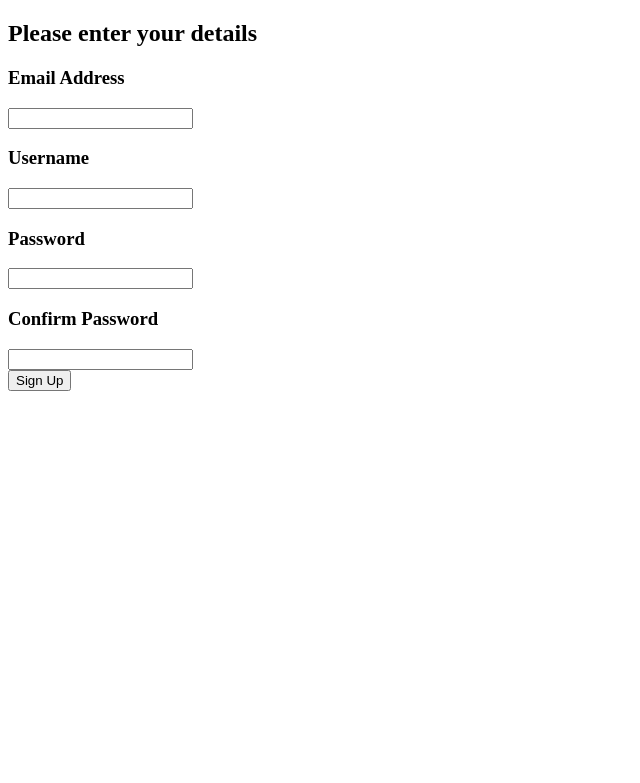
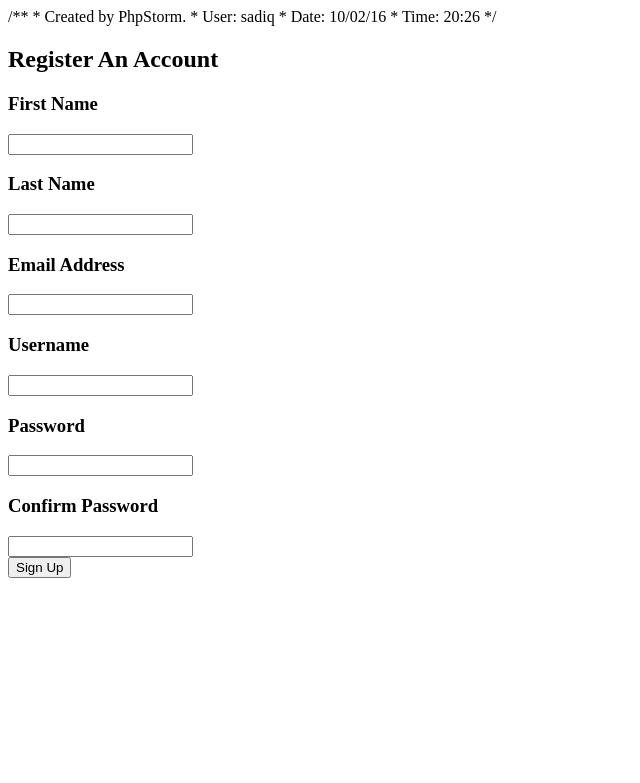
Before and after one commit to a-pradhan/auction_site, a PHP site: page /public/sign_up.php in a window 1280 px wide. Shown: the top 783 px of the page, without its empty margins (0-640 px from the left). Run offline with PHP 8.4, Linux system fonts and the light colour scheme.

Commit message:
Implemented basic sign up form processing
1. Insert query does not currently work as db schema requires no null values
2. [TODO] Entry validation
3. [TODO] Display errors to user

```diff
--- /dev/null
+++ b/src/includes/general_functions.php
@@ -0,0 +1,49 @@
+<?php
+
+// redirects user to specified location
+function redirect_to($new_location)
+{
+    header("Location: " . $new_location);
+    exit;
+}
+
+// escapes characters that may interfere with SQL queries
+function mysql_prep($string)
+{
+    global $connection;
+
+    $escaped_string = mysqli_real_escape_string($connection, $string);
+    return $escaped_string;
+}
+
+// creates a pseudo-random salt to be used for password generation
+function generate_salt($length)
+{
+    // Not 100% unique, not 100% random, but good enough for a salt
+    // MD5 returns 32 characters
+    $unique_random_string = md5(uniqid(mt_srand(), true));
+
+    // Valid characters for a salt are [a-zA-Z0-9./]
+    $base64_string = base64_encode($unique_random_string);
+
+    // But not '+' which is valid in base64 encoding
+    $modified_base64_string = str_replace('+', '.', $base64_string);
+
+    // Truncate string to the correct length
+    $salt = substr($modified_base64_string, 0, $length);
+    return $salt;
+}
+
+// encrypts the password using a randomly generated salt
+function password_encrypt($password)
+{
+    $hash_format = "$2y$10$"; // Tells PHP to use Blowfish with a "cost" of 10.
+    $salt_length = 22; // Blowfish salts should be 22-characters or more
+    $salt = generate_salt($salt_length); // generate a random salt
+    $format_and_salt = $hash_format . $salt;
+    $hash = crypt($password, $format_and_salt);
+    return $hash;
+}
+
+
+?>
--- /dev/null
+++ b/src/includes/session.php
@@ -0,0 +1,29 @@
+<?php
+
+session_start();
+
+function message() {
+    if (isset($_SESSION["message"])) {
+        $output = "<div class=\"message\">";
+        $output .= htmlentities($_SESSION["message"]);
+        $output .= "</div>";
+
+        // clear message after use
+        $_SESSION["message"] = null;
+
+        return $output;
+    }
+}
+
+function errors() {
+    if (isset($_SESSION["errors"])) {
+        $errors = $_SESSION["errors"];
+
+        // clear message after use
+        $_SESSION["errors"] = null;
+
+        return $errors;
+    }
+}
+
+?>
--- /dev/null
+++ b/src/includes/validation_functions.php
@@ -0,0 +1,7 @@
+<?php
+/**
+ * Created by PhpStorm.
+ * User: aditya
+ * Date: 19/02/16
+ * Time: 16:08
+ */
--- a/src/public/sign_up.php
+++ b/src/public/sign_up.php
@@ -1,15 +1,57 @@
+<?php require_once("../includes/session.php"); ?>
+<?php require_once("../includes/db_connection.php"); ?>
+<?php require_once("../includes/general_functions.php"); ?>
+<?php require_once("../includes/validation_functions.php"); ?>
 <?php
-/**
- * Created by PhpStorm.
- * User: root
- * Date: 12/02/16
- * Time: 16:35
- */
+// initialize variables we may want to redisplay if the user has previously made entry errors
+$userName = "";
+$fName = "";
+$lName = "";
+$userEmail = "";
 
-// establish database connection - move to includes function later on
+if (isset($_POST["submit"])) {
+
+    // process the form
+
+    // carry out form validations
+
+    // ensure no fields are empty
+
+    // ensure passwords match
+
+    if (empty($errors)) {
 
 
-?>
+        // set variables for SQL insert query
+        $userName = mysql_prep($_POST["username"]);
+        $fName = mysql_prep($_POST["first_name"]);
+        $lName = mysql_prep($_POST["last_name"]);
+        $password = password_encrypt($_POST["password"]);
+        $userEmail = mysql_prep($_POST["email"]);
+
+        $query = "INSERT INTO User (";
+        $query .= "userName, fName, lName, userPassword, userEmail";
+        $query .= ") VALUES (";
+        $query .= "'{$userName}', '{$fName}, '{$lName}', '{$password}', '{$userEmail}'";
+        $query .= ")";
+        $result = mysqli_query($connection, $query);
+
+        if ($result) {
+            // Success
+            $_SESSION["message"] = "Welcome .";
+            // TODO change to user's home page. Need to store user id as well
+            redirect_to("../index.php");
+        } else {
+            // Failure
+            $message = "Failed to create account. Please try again.";
+            // TODO redirect user to login screen
+            redirect_to("home_page.php");
+        }
+
+    }
+
+
+} ?>
 
 <!DOCTYPE html>
 <html>
@@ -17,18 +59,25 @@
     <title>Sign Up</title>
 </head>
 <body>
-
 <div class="formContainer">
-    <h2 class="formHeader">Please enter your details</h2>
-    <form class="signupForm" action="create_subject.php" method="post">
+    <h2 class="formHeader">Register An Account</h2>
+    <form class="SignupForm" action="sign_up.php" method="post">
+        <div>
+            <h3>First Name</h3>
+            <input type="text" name="first_name" value="<?php echo htmlentities($fName); ?>"/>
+        </div>
+        <div>
+            <h3>Last Name</h3>
+            <input type="text" name="last_name" value="<?php echo htmlentities($lName); ?>"/>
+        </div>
         <div>
             <h3>Email Address</h3>
-            <input type="text" name="email_address" value=""/>
+            <input type="text" name="email" value="<?php echo htmlentities($userEmail); ?>"/>
         </div>
-       <div>
-           <h3>Username</h3>
-           <input type="text" name="username" value=""/>
-       </div>
+        <div>
+            <h3>Username</h3>
+            <input type="text" name="username" value="<?php echo htmlentities($userName); ?>"/>
+        </div>
         <div>
             <h3>Password</h3>
             <input type="text" name="password" value=""/>
```
